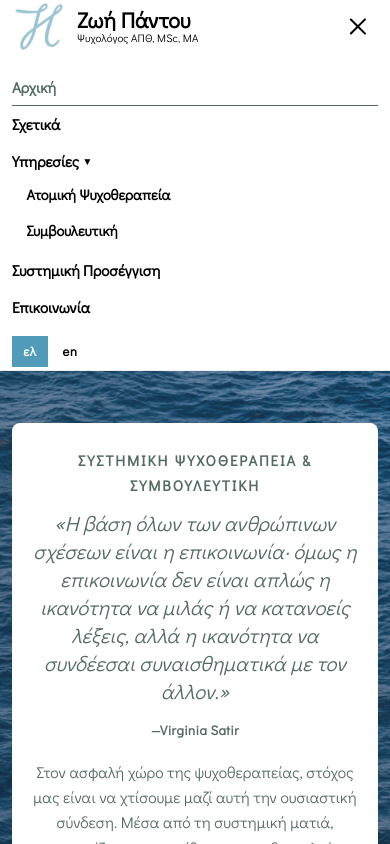
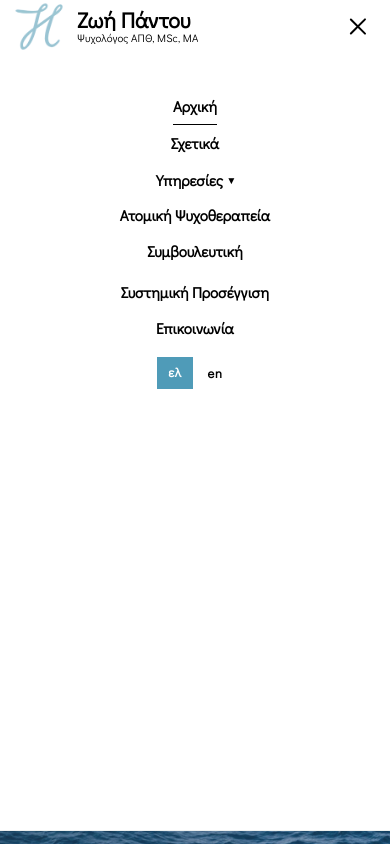
Before and after one commit to yourijanssen/ZoiWebsiteNextjs, a Next.js app: page / in a window 390 px wide. Both pictures are taken after a click on the button "Μενού". Shown: the top 844 px of the page. Built offline with nearby package versions, Linux system fonts and the light colour scheme.

Commit message:
Add service and systemic approach landing pages
- Add localized overview pages and sitemap entries
- Update navigation to use the new standalone routes
- Refine mobile menu spacing, active states, and submenu styling
- Improve hero kicker typography

```diff
--- a/app/globals.css
+++ b/app/globals.css
@@ -1938,6 +1938,7 @@ body::after,
   padding: 0;
   background: transparent;
   color: #536B61;
+  font-family: "Manrope", Arial, sans-serif;
   font-size: clamp(0.92rem, 1.1vw, 1.06rem);
   font-weight: 800;
   letter-spacing: 0.13em;
@@ -2411,15 +2412,26 @@ body::after,
   .menu-item.current-menu-item > a,
   .menu-item.current_page_item > a,
   .menu .current_page_item > a {
+    width: fit-content;
     background: transparent;
-    color: var(--text);
-    border-bottom: 1px solid currentColor;
+    color: #000;
+    border-bottom: 1px solid #000;
   }
 
   .sub-menu .menu-item a {
-    min-height: 2.2rem;
-    padding: 0.35rem 0;
-    font-size: 0.9rem;
+    min-height: 2.3rem;
+    padding: 0.4rem 0;
+    background: #fff;
+    border-radius: 0;
+    color: #000;
+    font-size: 0.94rem;
+    font-weight: 700;
+  }
+
+  .site-header .sub-menu .menu-item a:hover,
+  .site-header .sub-menu .menu-item a:focus {
+    background: #fff;
+    border-radius: 0;
   }
 
   .language-switcher {
@@ -2507,6 +2519,45 @@ body::after,
     padding-block: 0;
   }
 
+  /* Keep the open navigation on its own screen before the page content. */
+  .site-header.is-menu-open .header-panel {
+    min-height: calc(100svh - var(--header-offset));
+    justify-content: flex-start;
+    padding-top: 1.5rem;
+  }
+
+  .site-header.is-menu-open .menu,
+  .site-header.is-menu-open .header-tools,
+  .site-header.is-menu-open .sub-menu {
+    align-items: center;
+    text-align: center;
+  }
+
+  .site-header.is-menu-open .site-nav {
+    flex: 0 0 auto;
+  }
+
+  .site-header.is-menu-open .menu-item {
+    display: flex;
+    flex-direction: column;
+    align-items: center;
+  }
+
+  .site-header.is-menu-open .menu-item a,
+  .site-header.is-menu-open .sub-menu .menu-item a {
+    justify-content: center;
+  }
+
+  .site-header.is-menu-open .sub-menu {
+    display: flex;
+    flex-direction: column;
+    margin-inline: 0;
+  }
+
+  .site-header.is-menu-open .language-switcher {
+    align-self: center;
+  }
+
   .container {
     width: 100%;
     max-width: var(--container);
--- a/components/site-shell.tsx
+++ b/components/site-shell.tsx
@@ -20,8 +20,8 @@ type SiteShellProps = {
 const homeAnchors = {
   home: "/",
   about: "/sxetika",
-  therapies: "/#ypiresies",
-  faq: "/#systimiki-proseggisi",
+  therapies: "/ypiresies",
+  faq: "/systimiki-proseggisi",
   contact: "/epikoinonia",
 };
 
@@ -140,7 +140,7 @@ export function SiteShell({ language, children }: SiteShellProps) {
                     ))}
                   </ul>
                 </li>
-                <li className="menu-item">
+                <li className={navItemClass(pathname === "/systimiki-proseggisi")}>
                   <Link
                     href={withLanguage(homeAnchors.faq, currentLang)}
                     onClick={closeMenu}
```
Also changed, not shown: app/sitemap.ts (+22 -1 lines), app/systimiki-proseggisi/page.tsx (added, +67 -0 lines), app/ypiresies/page.tsx (added, +77 -0 lines).
